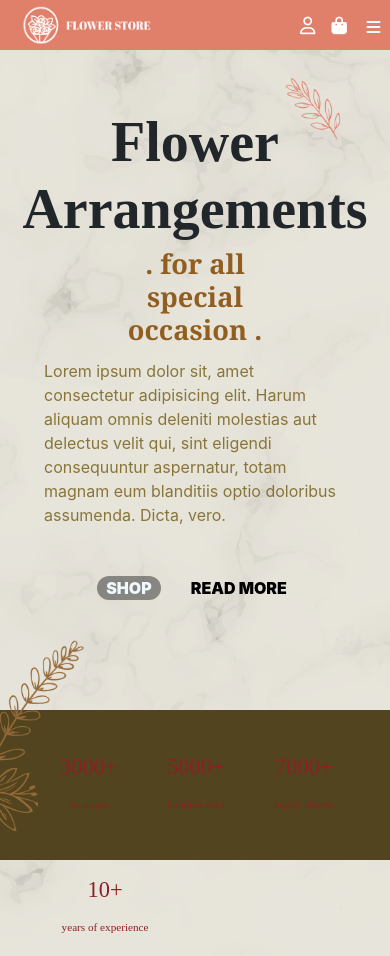
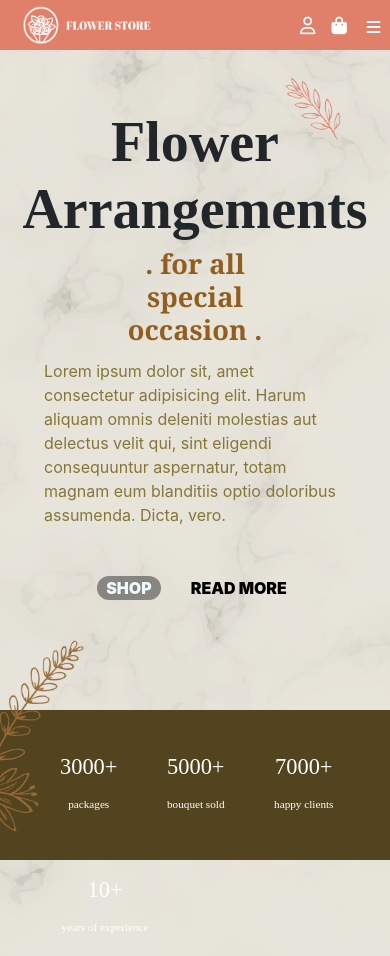
Before and after one commit to VIJAY-25-GV/demo-1, a React (Create React App) app: page / in a window 390 px wide. Built offline with nearby package versions, Linux system fonts and the light colour scheme.

Commit message:
Update home.css

```diff
--- a/src/pages/home.css
+++ b/src/pages/home.css
@@ -83,8 +83,8 @@
 }
 .leaf2{
     position: absolute;
-    bottom:0rem;
-    right:0;
+    bottom:-2rem;
+    right:-5rem;
     z-index: 100;
 }
 @media screen and (max-width:1230px) {
@@ -192,7 +192,7 @@
     }
 
     .homefooter p{
-        color:rgb(141, 33, 33);
+        color:white;
         font-family:serif;
         font-size:1.4rem;
         text-align: center;
```
